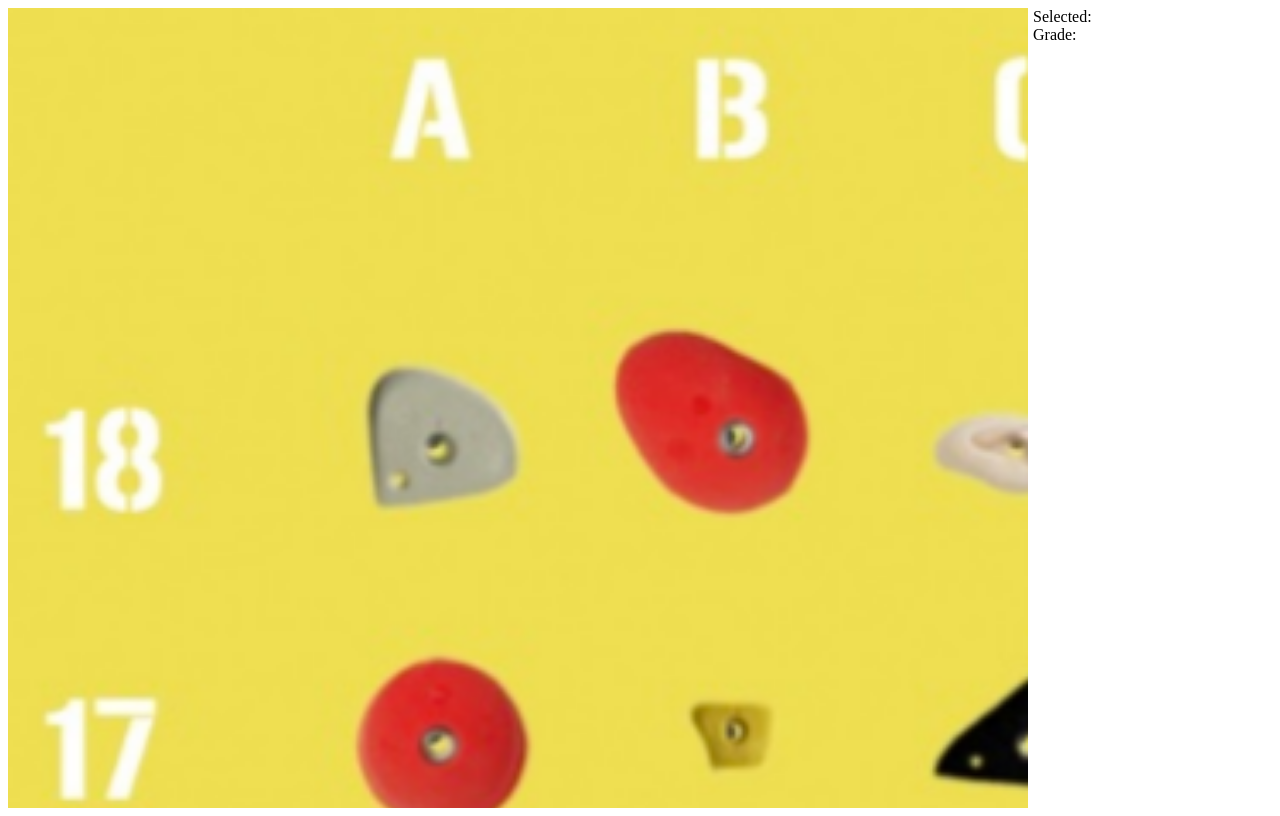
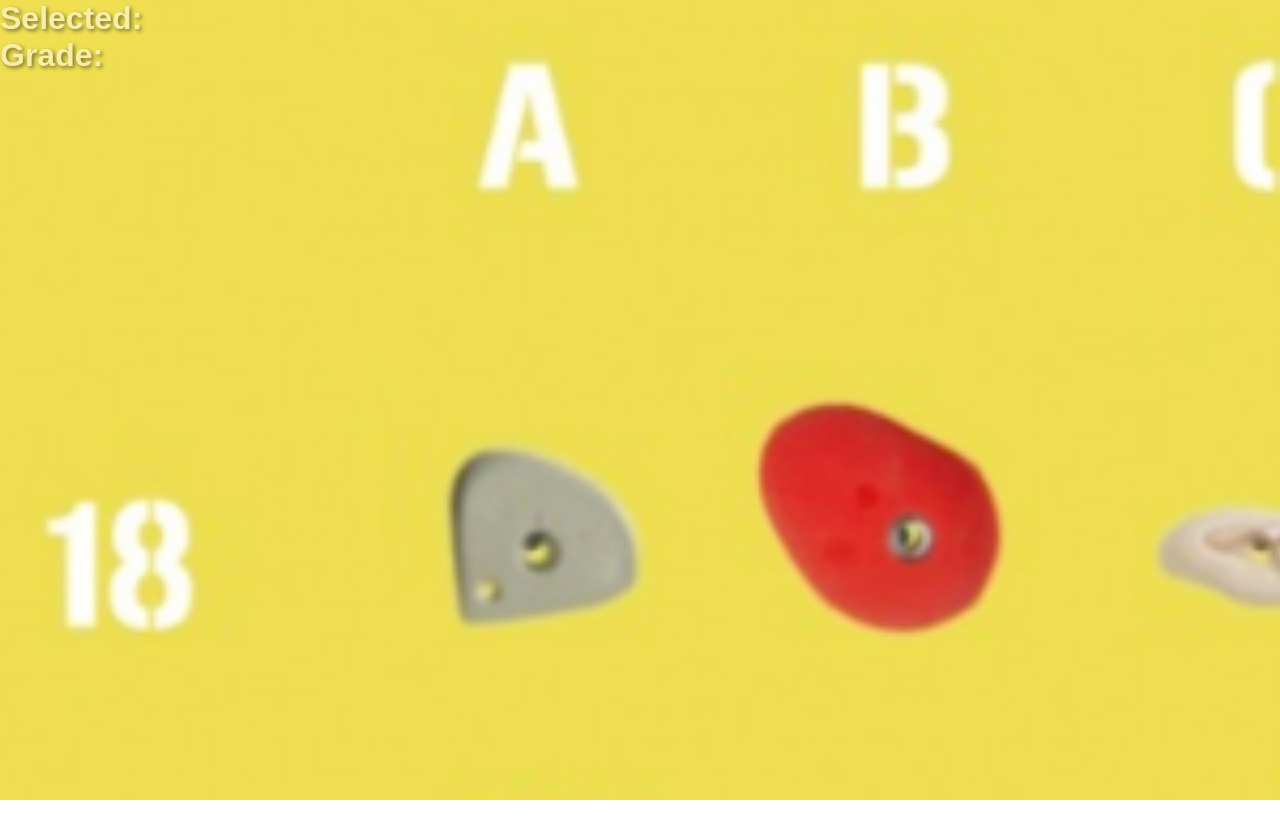
Before and after one commit to Andres-Unt/moonboard_predict, a website with bundled scripts: page docs/index.html in a window 1280 px wide. Built offline with nearby package versions, Linux system fonts and the light colour scheme; what @tensorflow/tfjs, npyjs would draw is missing.

Commit message:
full screen ui

```diff
--- a/docs/index.html
+++ b/docs/index.html
@@ -3,17 +3,15 @@
 
 <body>
     <div class="content">
-        <div class="left-panel">
-            <canvas id="board"></canvas>
-        </div>
-        <div class="right-panel">
+        <canvas id="board"></canvas>
+        <div id="overlay">
             <div id="selection">Selected: </div>
             <div id="prediction">Grade: </div>
         </div>
         <script src="index.js"></script>
         <script>
             const canvas = document.getElementById('board');
-            const targetVW = 0.8;
+            const targetVW = 1.0;
 
             function applyScale() {
                 const scale = (window.innerWidth * targetVW) / canvas.width;
@@ -31,26 +29,31 @@
 <style>
     body {
         overflow: hidden;
+        margin: 0;
     }
 
     .content {
-        display: flex;
         width: 100vw;
         height: 100vh;
-        gap: 5px;
-        overflow: hidden;
+        overflow-x: hidden;
+        overflow-y: auto;
     }
 
-    .right-panel {
-        display: flex;
-        flex-direction: column;
-        width: 20vw;
+    canvas#board {
+        display: block;
     }
 
-    .left-panel {
-        overflow-y: auto;
-        overflow-x: hidden;
-        width: 80vw;
+    #overlay {
+        position: absolute;
+        top: 0;
+        left: 0;
+        color: white;
+        opacity: 0.5;
+        font-size: 32px;
+        pointer-events: none;
+        font-family: sans-serif;
+        font-weight: bold;
+        text-shadow: 2px 2px 4px #000;
     }
 </style>
 
```
Also changed, not shown: public/index.html (+19 -16 lines).
